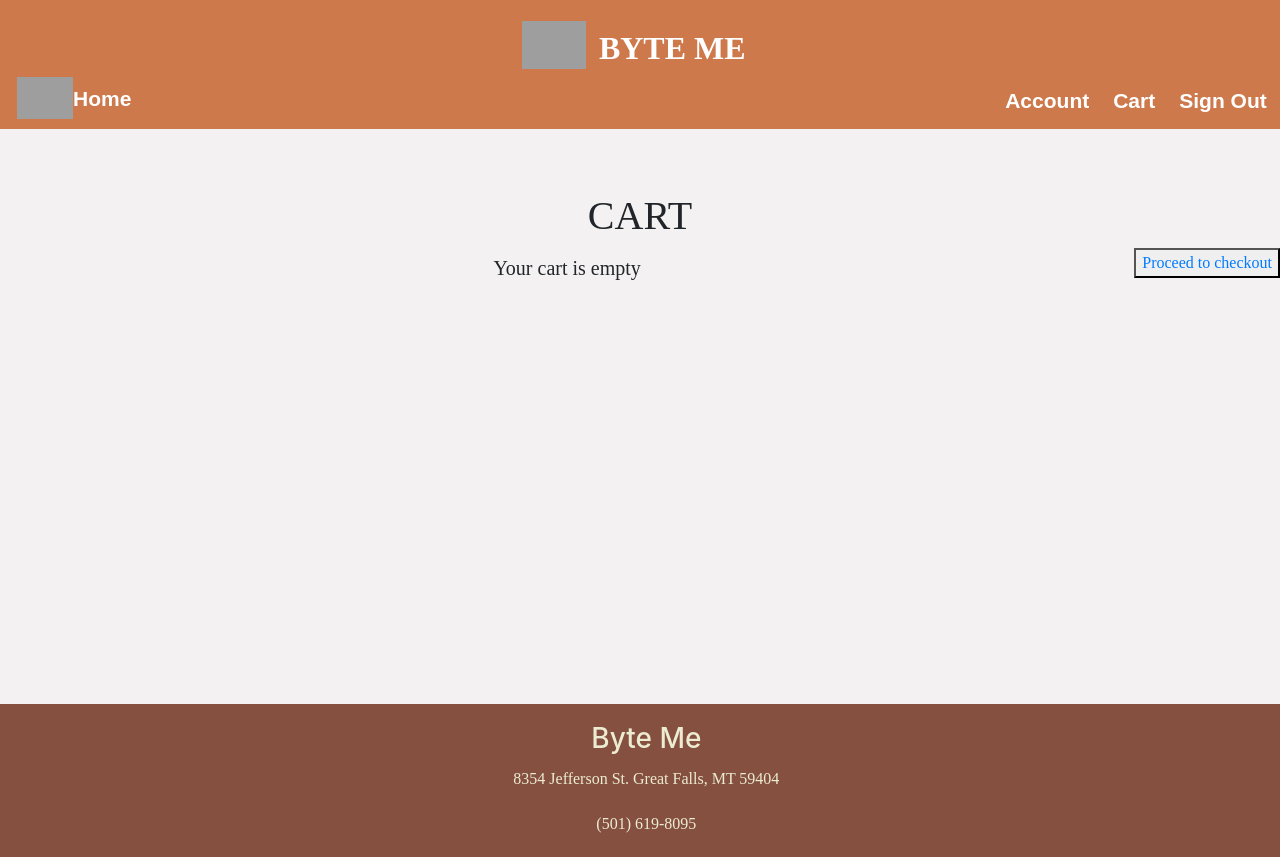
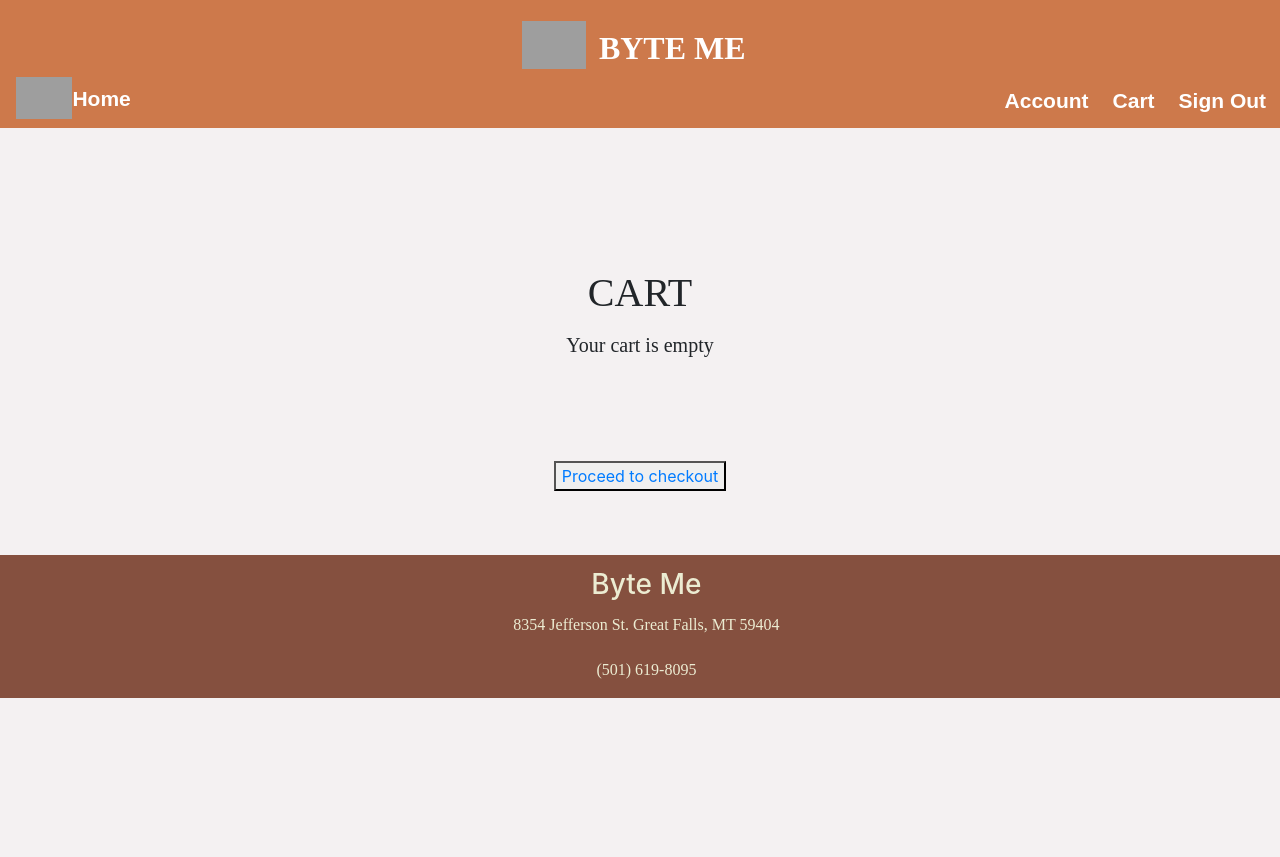
Before and after one commit to ef1301/restaurant-frontend, a React (Create React App) app: page /Cart in a window 1280 px wide. After the commit the page ends 800 px from the top, so only its background shows below. Built offline with nearby package versions, Linux system fonts and the light colour scheme; grey boxes are pictures that could not be loaded; a web font is replaced by a local one.

Commit message:
Made footer sticky for webpages, and centered the 'proceed to checkout' button

```diff
--- a/src/components/containers/Cart.js
+++ b/src/components/containers/Cart.js
@@ -36,13 +36,13 @@ class Cart extends Component {
 
 			<div className="cart">
 			<h1> CART </h1>
-		<button id='checkout'><Link to="/Checkout">Proceed to checkout</Link></button>
 				<div className="cart-items">
 					{this.itemRender()}
 				</div>
-
 			</div>
-
+			<div className="button">
+				<button><Link to="/Checkout">Proceed to checkout</Link></button>
+			</div>
 			<Footer />
 		</div>
 
--- a/src/components/styles/Cart.css
+++ b/src/components/styles/Cart.css
@@ -1,9 +1,10 @@
+
+
 .cart {
-    margin-top: 15%;
+    margin-top: 1%;
     text-align: center;
     background-color: #F4F1F2;
     font-family: 'ZCOOL QingKe HuangYou', cursive;
-    margin-bottom: 5%;
     height: 35vw;
 }
 
@@ -13,7 +14,10 @@
     margin-right: auto;
     background-color: #F4F1F2;
     font-family: 'ZCOOL QingKe HuangYou', cursive;
+}
 
+#empty{
+    text-align: center;
 }
 
 .cart-card {
@@ -26,6 +30,7 @@
     padding: 2%;
 }
 
-#checkout {
-    float: right;
+.button {
+    text-align: center;
+    padding-bottom: 5%;
 }
--- a/src/components/styles/Checkout.css
+++ b/src/components/styles/Checkout.css
@@ -1,9 +1,12 @@
 h1 {
-
+   padding-top: 20%;
+   text-align: center;
 }
 
+
+
 .container {
-    padding: 1%;
+    padding: 20%;
 }
 
 .rewards {
--- a/src/components/styles/Navbar.css
+++ b/src/components/styles/Navbar.css
@@ -4,7 +4,7 @@
     width: 100%;
     background-color: #cd794b;
     padding: 0;
-    margin: .15%;
+    margin: .10%;
     font-family: 'Raleway', sans-serif;
 }
 
@@ -69,18 +69,18 @@ a:hover:not(.active) {
 
 .footer {
     width: 100%;
-    margin: 0;
-    bottom: 0;
-    left: 0;
-    right:0;
-    padding: .4vw;
+    position: relative;
+    height: 18%;
     background-color: #85503f;
+    display: flex;
+    min-height: 15%;
+    flex-direction: column;
 }
 
 .footer h3 {
     color: #ececd2;
     text-align: center;
-    margin-bottom: -.5%;
+    margin-bottom: -0.5%;
     margin-left: 1%;
 }
 
--- a/src/components/views/CartList.jsx
+++ b/src/components/views/CartList.jsx
@@ -7,20 +7,22 @@ class CartList extends Component {
 	super(props);
 	this.state = {
 	    id: this.props.item.id,
-	    quantity: this.props.cart[this.props.item.id]
+		quantity: this.props.cart[this.props.item.id],
+
 	}
 	console.log(this.state.quantity);
     }
 
     increment = () => {
 	this.setState({quantity: this.state.quantity + 1});
+	console.log("Quantity: ",this.state.quantity)
 	this.props.updateQuantity(this.state);
 
     }
 
     decrement = () => {
 	this.setState({quantity: this.state.quantity - 1});
-	this.props.updateQuantity(this.state);
+	//this.props.updateQuantity(this.state);
     }
 
     render() {
@@ -28,7 +30,7 @@ class CartList extends Component {
 	    <div className="cart-card" key={this.props.item.id}>
 	      <p>{this.props.item.item} ${this.props.item.price}</p>
 	      <img className="crop" src={this.props.item.imageUrl} />
-	      <p>Quantity: {this.props.cart[this.props.item.id]}</p>
+	      <p>Quantity: {this.state.quantity}</p>
 	      <button onClick={this.increment}> + </button>
 	      <button> - </button>
 	    </div>
--- a/src/store/utilities/cartReducer.js
+++ b/src/store/utilities/cartReducer.js
@@ -91,7 +91,7 @@ const cartReducer = (state = {}, action) => {
     case UPDATE_QUANTITY:
 	return Object.keys(state).map( (item) => {
 	    if(item.id === action.item.id) {
-		return Object.assign({}, item, action.item);
+		    return Object.assign({}, item, action.item);
 	    }
 	    else return item;
 	})
```
Lines whose indentation alone changed are shown as unchanged.
